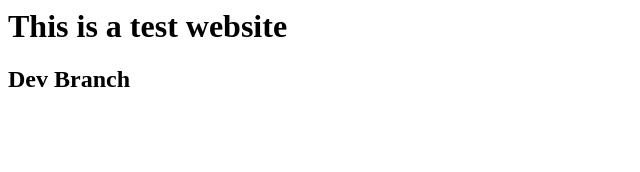
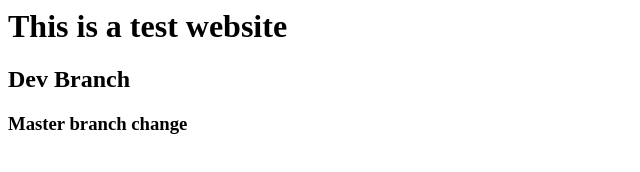
Before and after one commit to tushuve/test, a plain HTML site: page index.html in a window 1280 px wide. Shown: the whole page, without its empty margins (0-640 px from the left). Drawn offline with Linux system fonts and the light colour scheme.

Commit message:
Master branch change

```diff
--- a/index.html
+++ b/index.html
@@ -1,2 +1,3 @@
 <h1>This is a test website</h1>
 <h2>Dev Branch </h2>
+<h3>Master branch change</h3>
```
